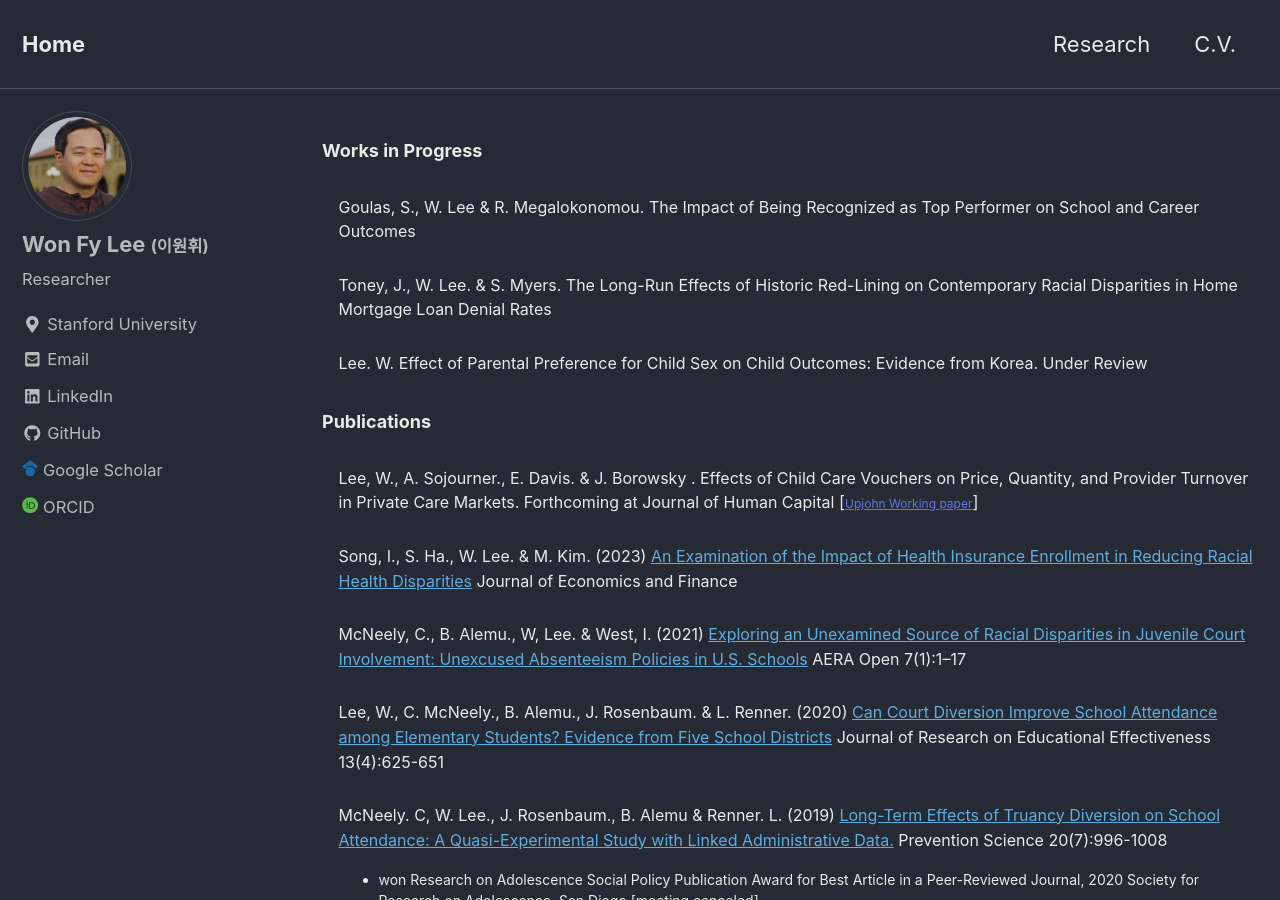
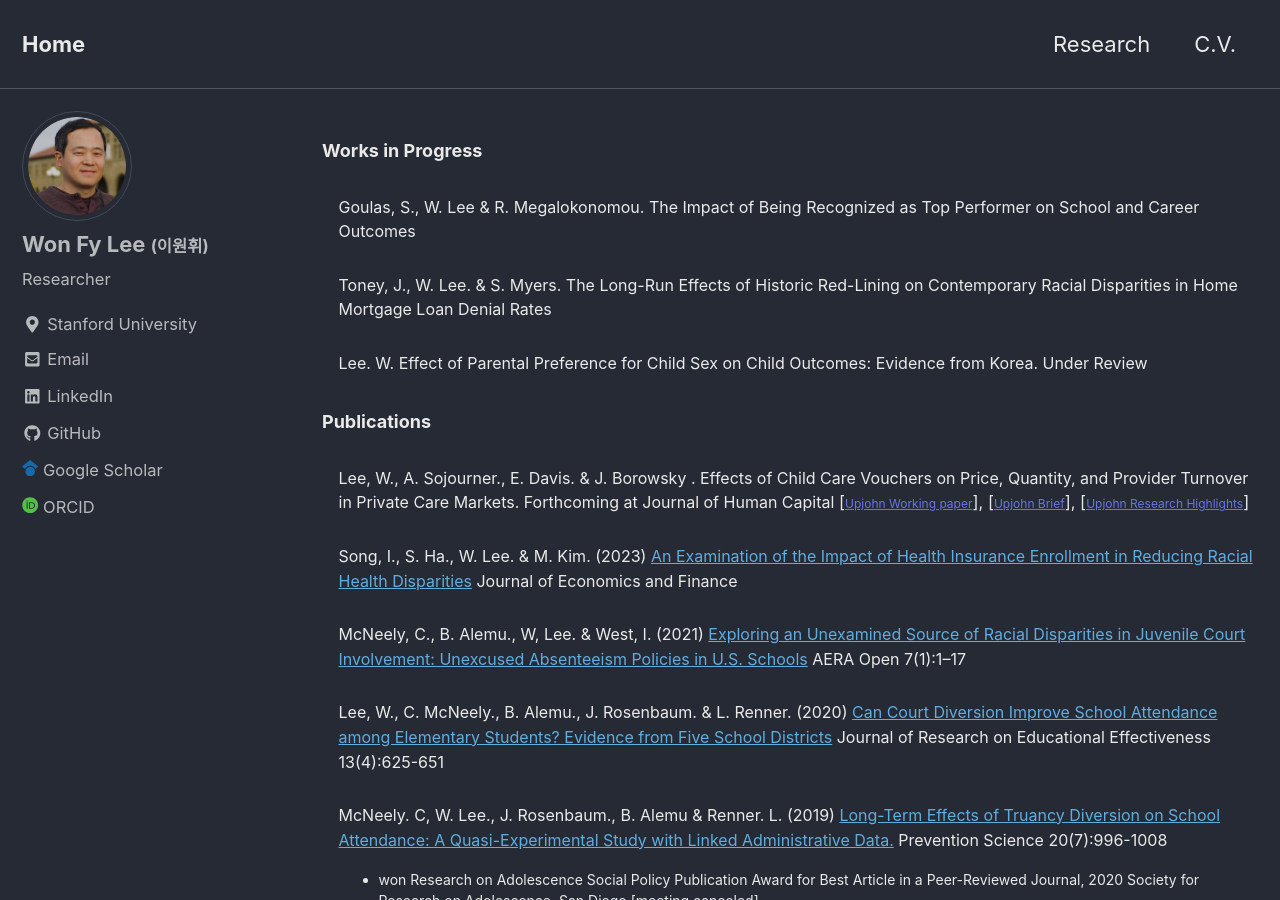
Before and after one commit to leex5089/leex5089.github.io, a Jekyll site: the page built from _pages/Research.md, in a window 1280 px wide and 900 px high. Built offline with Jekyll 4.4.1, drawn with Linux system fonts in a browser that asks for light colours; nearby versions of some CDN libraries.

Commit message:
cv update

```diff
--- a/_pages/Research.md
+++ b/_pages/Research.md
@@ -23,7 +23,7 @@ header:
 
    <p>
 
-  <dd><font size="3">Lee, W., A. Sojourner., E. Davis. & J. Borowsky . Effects of Child Care Vouchers on Price, Quantity, and Provider Turnover in Private Care Markets. Forthcoming at Journal of Human Capital</font> [<a href="https://research.upjohn.org/cgi/viewcontent.cgi?article=1413&context=up_workingpapers"  target="_blank" style="font-size:12px; color:#6875e8">Upjohn Working paper</a>]</dd>
+  <dd><font size="3">Lee, W., A. Sojourner., E. Davis. & J. Borowsky . Effects of Child Care Vouchers on Price, Quantity, and Provider Turnover in Private Care Markets. Forthcoming at Journal of Human Capital</font> [<a href="https://research.upjohn.org/cgi/viewcontent.cgi?article=1413&context=up_workingpapers"  target="_blank" style="font-size:12px; color:#6875e8">Upjohn Working paper</a>], [<a href="https://research.upjohn.org/cgi/viewcontent.cgi?article=1064&context=up_policybriefs"  target="_blank" style="font-size:12px; color:#6875e8">Upjohn Brief</a>], [<a href="https://www.upjohn.org/research-highlights/subsidies-can-boost-child-care-availability-minimal-impact-cost"  target="_blank" style="font-size:12px; color:#6875e8">Upjohn Research Highlights</a>]</dd>
   <p>
 
 
```
